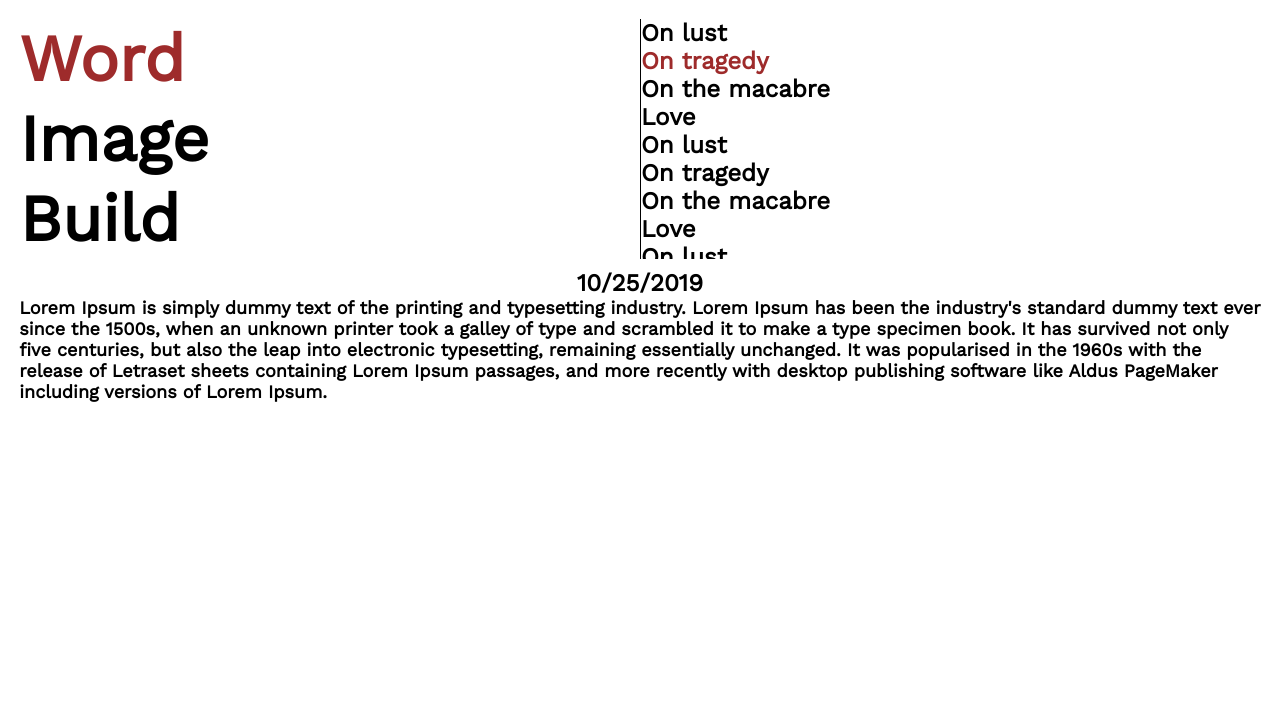
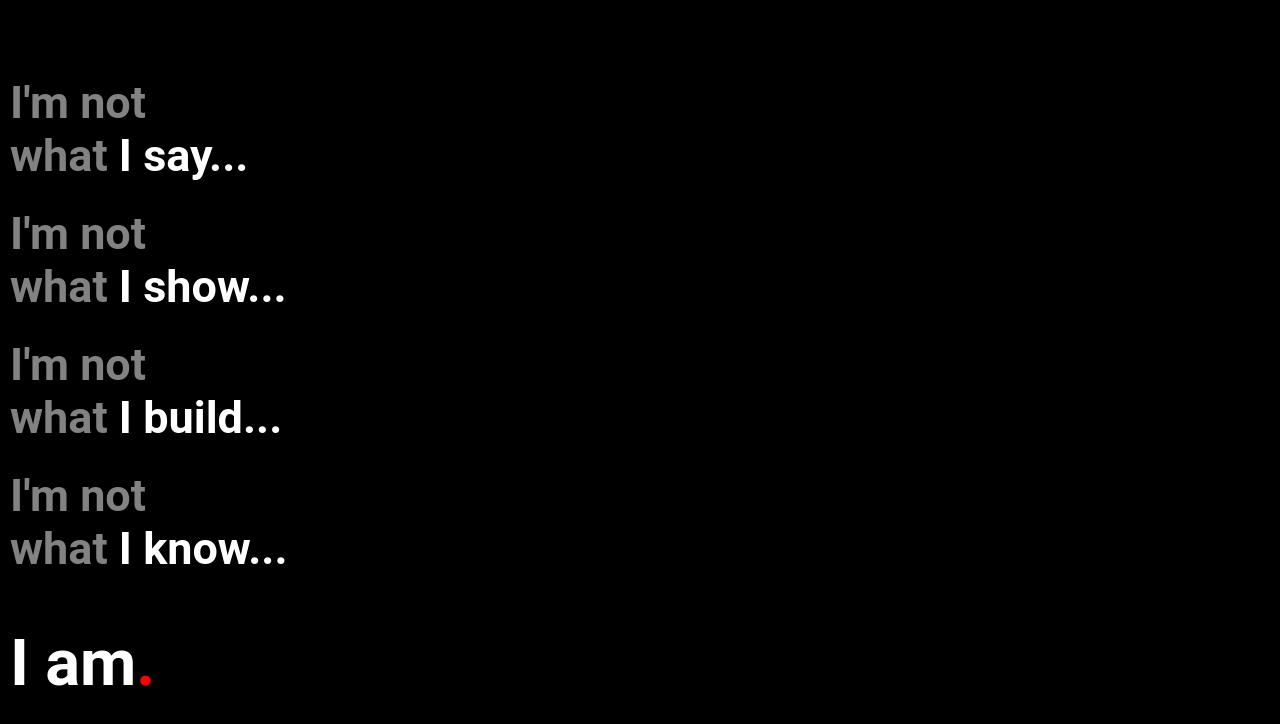
Before and after one commit to vladmog/vmportfolio, a React (Create React App) app in the folder vmportfolio/: page / in a window 1280 px wide. Shown: the top 724 px of the page. Built offline with nearby package versions, Linux system fonts and the light colour scheme.

Commit message:
New landing page idea

```diff
--- a/vmportfolio/src/components/landing/Landing.js
+++ b/vmportfolio/src/components/landing/Landing.js
@@ -1,38 +1,54 @@
 import React from "react";
 import styled from "styled-components";
 
-import MainNav from "./MainNav";
-import SubNav from "./SubNav";
-import TextBody from "./TextBody";
 
 const S = {};
 
 S.Container = styled.div`
-    padding-top: 3px;
+    border: solid black 1px;
+    width: 100vw;
+    height: 100vh;
     display: flex;
-    font-family: 'Work Sans', sans-serif;
-    box-sizing: border-box;
-    flex-direction: column;
-    align-items: flex-start;
-    width: 97%;
-    height: 94vh;
-    // margin-top: 6vh;
-    // border: solid red 1px;
-    font-size: 55px;
-    font-weight: bold;
+    align-items: center;
+    font-family: 'Roboto', sans-serif;
+    background-color: black;
+
 `
 
-S.TopHalf = styled.div`
-    display: flex;
-    box-sizing: border-box;
+S.List = styled.ul`
+    list-style-type: none;
+    text-align: left;
+    // border: solid black 1px;
+    padding: 0px;
+    font-size: 45px;
     width: 100%;
-    height: 30vh;
-    margin-top: 2vh;
+    font-weight: 600;
+    padding-left: 10px;
+    color: #828282;
+
+    li {
+        margin-bottom: 25px;
+
+        span {
+            color: white;
+
+            span {
+                color:red;
+            }
+        }
+    }
+
+    li:last-child {
+        margin-top: 50px;
+        color: white
+        font-size: 65px;
+
+        span {
+            color: red;
+        }
+    }
 `
 
-S.BottomDiv = styled.div`
-
-`
 
 
 
@@ -40,11 +56,21 @@ function Landing(props){
 
     return(
         <S.Container>
-            <S.TopHalf>
-                <MainNav />
-                <SubNav />
-            </S.TopHalf>
-            <TextBody />
+            <S.List>
+                <li>
+                    I'm not <div>what <span>I say...</span></div>
+                </li>
+                <li>
+                    I'm not <div>what <span>I show...</span></div>
+                </li>
+                <li>
+                    I'm not <div>what <span>I build...</span></div>
+                </li>
+                <li>
+                    I'm not <div>what <span>I know...</span></div>
+                </li>
+                <li>I am<span>.</span></li>
+            </S.List>
         </S.Container>
     )
 }
--- a/vmportfolio/src/components/landing/MainNav.js
+++ /dev/null
@@ -1,29 +0,0 @@
-import React from "react";
-import styled from "styled-components";
-const S = {};
-
-S.Container = styled.div`
-    display: flex;
-    box-sizing: border-box;
-    flex-direction: column;
-    justify-content: space-around;
-    font-family: 'Work Sans', sans-serif;
-    font-size: 65px;
-    font-weight: bold;
-    width: 50%;
-    height: 100%;
-    align-items: flex-start;
-`
-
-function MainNav(props){
-
-    return(
-        <S.Container>
-            <div style = {{color: "#9e2b2b"}}>Word</div>
-            <div>Image</div>
-            <div>Build</div>
-        </S.Container>
-    )
-}
-
-export default MainNav;
--- a/vmportfolio/src/components/landing/SubNav.js
+++ /dev/null
@@ -1,52 +0,0 @@
-import React from "react";
-import styled from "styled-components";
-const S = {};
-
-S.Container = styled.div`
-    display: flex;
-    box-sizing: border-box;
-    flex-direction: column;
-    justify-content: flex-start;
-    font-family: 'Work Sans', sans-serif;
-    font-size: 24px;
-    font-weight: bold;
-    width: 50%;
-    height: 100%;
-    align-items: flex-start;
-    border-left: solid black 1px;
-    max-height: 100%;
-    overflow:   scroll;
-    ::-webkit-scrollbar {
-        width: 0px;
-        background: transparent; /* make scrollbar transparent */
-`
-
-function SubNav(props){
-
-    return(
-        <S.Container>
-            <div>On lust</div>
-            <div style = {{color: "#9e2b2b"}}>On tragedy</div>
-            <div>On the macabre</div>
-            <div>Love</div>
-            <div>On lust</div>
-            <div>On tragedy</div>
-            <div>On the macabre</div>
-            <div>Love</div>
-            <div>On lust</div>
-            <div>On tragedy</div>
-            <div>On the macabre</div>
-            <div>Love</div>
-            <div>On lust</div>
-            <div>On tragedy</div>
-            <div>On the macabre</div>
-            <div>Love</div>
-            <div>On lust</div>
-            <div>On tragedy</div>
-            <div>On the macabre</div>
-
-        </S.Container>
-    )
-}
-
-export default SubNav;
--- a/vmportfolio/src/components/landing/TextBody.js
+++ /dev/null
@@ -1,56 +0,0 @@
-import React from "react";
-import styled from "styled-components";
-const S = {};
-
-S.Container = styled.div`
-    display: flex;
-    width: 100%;
-    box-sizing: border-box;
-    padding-top: 10px;
-    flex-direction: column;
-    font-family: 'Work Sans', sans-serif;
-    font-size: 18px;
-
-`
-S.RightAlign = styled.div`
-    display: flex;
-    justify-content: flex-end;
-    width: 100%;
-    `
-S.LeftAlign = styled.div`
-    display: flex;
-    width: 100%;
-`
-S.Title = styled.h2`
-    align-self: flex-start;
-    margin: 0px;
-    font-size: 24px;
-`
-S.Date = styled.h2`
-    justify-self: flex-end;
-    margin: 0px;
-    font-size: 18px;
-    align-self: flex-start;
-`
-S.Body = styled.div`
-    text-align: left;
-`
-
-
-function TextBody(props){
-    console.log(window.screen)
-
-    return(
-        <S.Container>
-                <div style = {{alignSelf: "center"}}>
-                    <S.Title>10/25/2019</S.Title>
-                </div>
-                <S.Body>
-                    Lorem Ipsum is simply dummy text of the printing and typesetting industry. Lorem Ipsum has been the industry's standard dummy text ever since the 1500s, when an unknown printer took a galley of type and scrambled it to make a type specimen book. It has survived not only five centuries, but also the leap into electronic typesetting, remaining essentially unchanged. It was popularised in the 1960s with the release of Letraset sheets containing Lorem Ipsum passages, and more recently with desktop publishing software like Aldus PageMaker including versions of Lorem Ipsum.
-                </S.Body>
-
-        </S.Container>
-    )
-}
-
-export default TextBody;
```
Also changed, not shown: 1 other file (tests, documents, lock files or other folders).
